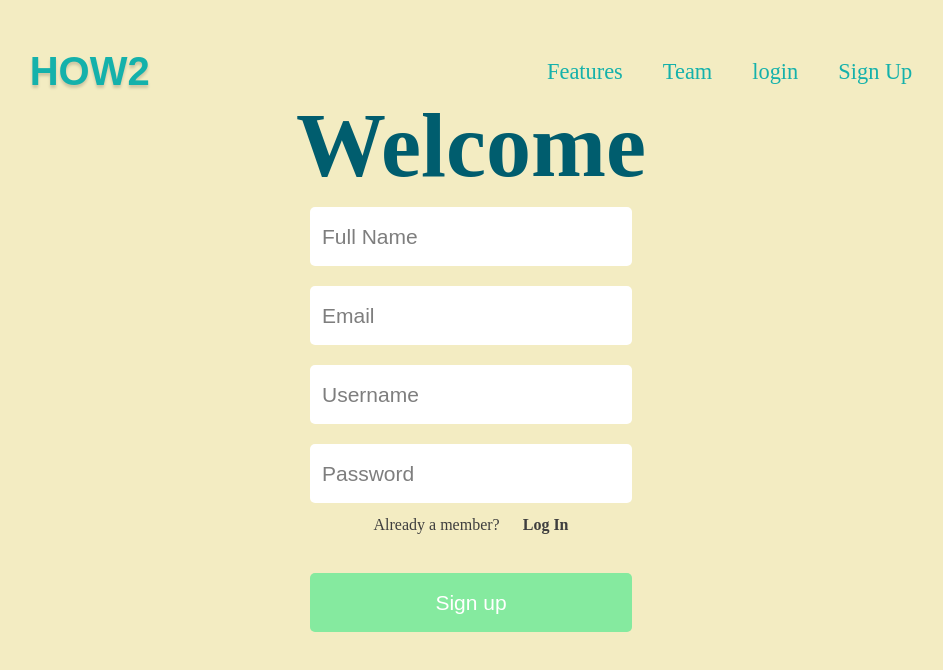
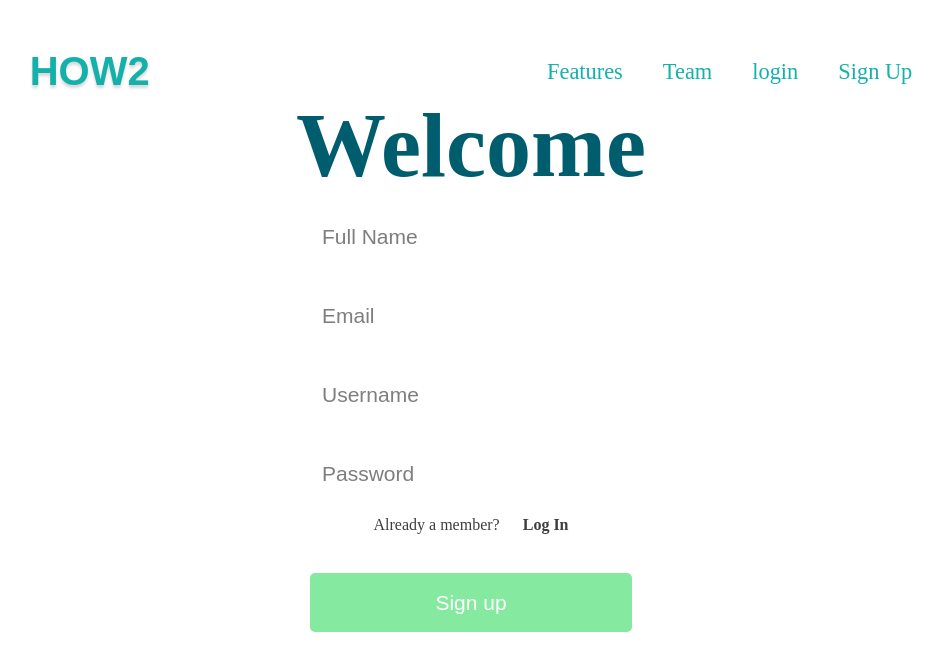
Before and after one commit to lambda-how-to-2/FE, a React (Create React App) app in the folder howtoapp/: page /register in a window 1280 px wide. Shown: the top 670 px of the page, without its empty margins (169-1112 px from the left). Built offline with nearby package versions, Linux system fonts and the light colour scheme.

Commit message:
Commented Out some classes

```diff
--- a/howtoapp/src/components/Register.css
+++ b/howtoapp/src/components/Register.css
@@ -1,5 +1,5 @@
 body {
-  background-color: #F3ECC2;
+  /* background-color: #F3ECC2; */
 }
 
 .welcome {
@@ -82,7 +82,7 @@ button:disabled {
   outline: none;
 }
 
-button:enabled {
+/* button:enabled {
   width: 322px;
   height: 59px;
   background: #1bc505 0% 0% no-repeat padding-box;
@@ -94,7 +94,7 @@ button:enabled {
   color: #ffffff;
   outline: none;
   cursor: pointer;
-}
+} */
 
 button:enabled:hover {
   box-shadow: 0 4px 8px 0 rgba(0, 0, 0, 0.2), 0 6px 20px 0 rgba(0, 0, 0, 0.19);
```
